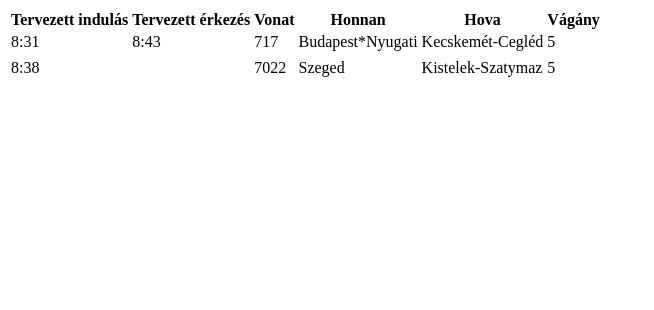
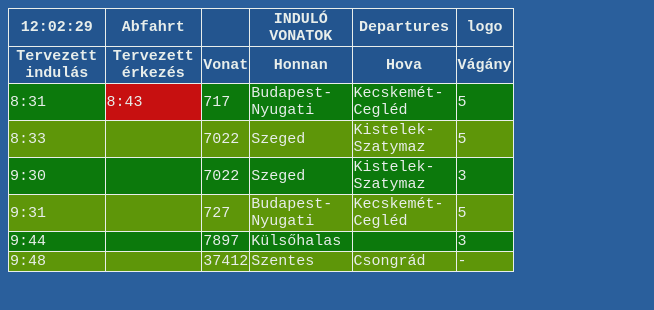
Before and after one commit to EANDoctor/2025_01_30_MAV_utastajekoztato2, a plain HTML site: page indulo_vonatok.html in a window 1280 px wide. Shown: the whole page, without its empty margins (0-654 px from the left). Drawn offline with Linux system fonts and the light colour scheme.

Commit message:
adding design

```diff
--- /dev/null
+++ b/indulo_vonatok.css
@@ -0,0 +1,35 @@
+body {
+    background-color: rgb(42, 95, 156);
+}
+table, th, td {
+    border: 1px solid;
+    border-collapse: collapse;
+  }
+
+  table {
+    width: 40%; /* weboldal szélessége */
+    background-color: rgb(12, 121, 12);  /* háttérszín */
+    color: rgb(232, 238, 235); /* betűszín */
+    font-family: 'Courier New', Courier, monospace;
+    font-size: 15px;
+  }
+
+  th{
+    background-color: rgb(35, 85, 143);
+  }
+
+  #keses{
+    background-color: rgb(199, 16, 16);
+  }
+
+  .paratlan_sor{
+    background-color: rgb(94, 150, 9);
+  }
+
+  #center{
+    text-align: center;
+  }
+
+  #clock{
+    height: 35px;
+  }
--- a/indulo_vonatok.html
+++ b/indulo_vonatok.html
@@ -4,10 +4,19 @@
     <meta charset="UTF-8">
     <meta name="viewport" content="width=device-width, initial-scale=1.0">
     <title>Induló vonatok</title>
+    <link rel="stylesheet" href="indulo_vonatok.css">
 </head>
 <body>
     <table>
         <thead>
+            <tr>
+                <th id="clock">12:02:29</th>
+                <th>Abfahrt</th>
+                <th></th>
+                <th id="center">INDULÓ VONATOK</th>
+                <th>Departures</th>
+                <th>logo</th>
+            </tr>
             <tr>
                 <th>Tervezett indulás</th>
                 <th>Tervezett érkezés</th>
@@ -20,22 +29,14 @@
         <tbody>
             <tr>
                 <td>8:31</td>
-                <td>8:43</td>
+                <td id="keses">8:43</td>
                 <td>717</td>
-                <td>Budapest*Nyugati</td>
+                <td>Budapest-Nyugati</td>
                 <td>Kecskemét-Cegléd</td>
                 <td>5</td>
             </tr>
-            <tr>
-                <td></td>
-                <td></td>
-                <td></td>
-                <td></td>
-                <td></td>
-                <td></td>
-            </tr>
-            <tr>
-                <td>8:38</td>
+            <tr class="paratlan_sor">
+                <td>8:33</td>
                 <td></td>
                 <td>7022</td>
                 <td>Szeged</td>
@@ -43,12 +44,36 @@
                 <td>5</td>
             </tr>
             <tr>
+                <td>9:30</td>
                 <td></td>
+                <td>7022</td>
+                <td>Szeged</td>
+                <td>Kistelek-Szatymaz</td>
+                <td>3</td>
+            </tr>
+            <tr class="paratlan_sor">
+                <td>9:31</td>
                 <td></td>
+                <td>727</td>
+                <td>Budapest-Nyugati</td>
+                <td>Kecskemét-Cegléd</td>
+                <td>5</td>
+            </tr>
+            <tr>
+                <td>9:44</td>
                 <td></td>
+                <td>7897</td>
+                <td>Külsőhalas</td>
                 <td></td>
+                <td>3</td>
+            </tr>
+            <tr class="paratlan_sor">
+                <td>9:48</td>
                 <td></td>
-                <td></td>
+                <td>37412</td>
+                <td>Szentes</td>
+                <td>Csongrád</td>
+                <td>-</td>
             </tr>
         </tbody>
     </table>
```
Also changed, not shown: index.html (+1 -1 lines).
